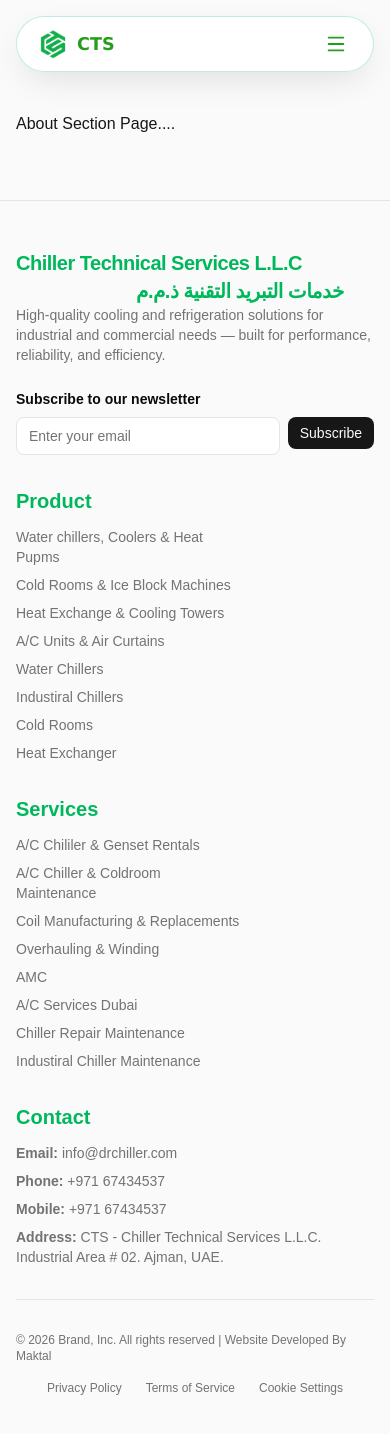
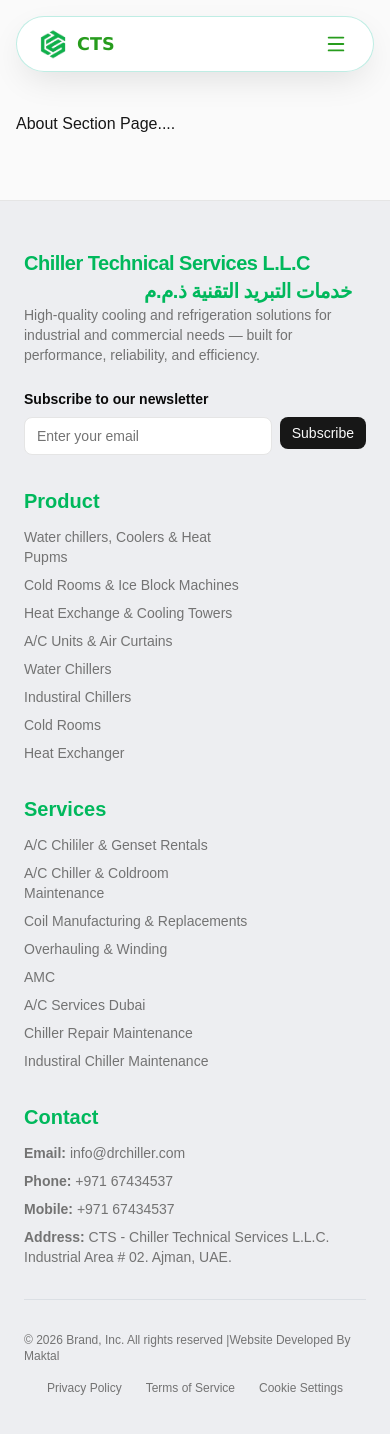
Before and after one commit to abints47/CTS-drchillar-project, a Next.js app: page /About in a window 390 px wide. Shown: the top 1434 px of the page. Built offline with nearby package versions, Linux system fonts and the light colour scheme.

Commit message:
Updated some issues in Home Section and make this site responsive

```diff
--- a/app/page.tsx
+++ b/app/page.tsx
@@ -9,7 +9,7 @@
 const IMAGES = [
   {
     id: '1',
-    src: '/images/asethetic-ac.jpg',
+    src: '/images/asethetic-ac.webp',
     alt: 'Mountains',
     title: 'Water Chillers, Coolers & Heat Pumps',
     description: 'High-efficiency and water chillers designed for reliable cooling of industrial and commercial appliances',
--- a/components/Footer.tsx
+++ b/components/Footer.tsx
@@ -6,10 +6,13 @@
 
 export default function Footer() {
   return (
-    <footer className="w-full border-t bg-gray-50-50 text-foreground">
-      <div className="container mx-auto px-4 py-12 md:px-6 lg:py-16">
-        <div className="grid grid-cols-1 gap-8 sm:grid-cols-2 md:grid-cols-5 lg:gap-12">
-          <div className="space-y-4 md:col-span-2">
+    <footer className="w-full border-t bg-[#e5e7eb]/60 text-foreground">
+      <div className="container mx-auto px-6 py-12 lg:px-12 lg:py-16">
+        {/* Main Columns Grid Layout */}
+        <div className="grid grid-cols-1 gap-8 sm:grid-cols-2 lg:grid-cols-[1.4fr_1fr_1.2fr_1.3fr] lg:gap-10">
+
+          {/* Brand & Description Column */}
+          <div className="space-y-4">
             <Link href="/" className="text-xl font-bold tracking-tight text-[#00b85c]">
               Chiller Technical Services L.L.C <section className="pl-30">خدمات التبريد التقنية ذ.م.م</section>
             </Link>
@@ -33,6 +36,7 @@
             </div>
           </div>
 
+          {/* Products Column */}
           <div className="space-y-3">
             <h4 className="text-xl font-semibold text-[#00b85c]">Product</h4>
             <ul className="space-y-2 text-sm text-muted-foreground">
@@ -81,6 +85,7 @@
             </ul>
           </div>
 
+          {/* Services Column */}
           <div className="space-y-3">
             <h4 className="text-xl font-semibold text-[#00b85c]">Services</h4>
             <ul className="space-y-2 text-sm text-muted-foreground">
@@ -129,6 +134,7 @@
             </ul>
           </div>
 
+          {/* Contact Column */}
           <div className="space-y-3">
             <h4 className="text-xl font-semibold text-[#00b85c]">Contact</h4>
             <ul className="space-y-2 text-sm text-muted-foreground">
@@ -177,10 +183,13 @@
           </div>
         </div>
 
-        <div className="my-8 border-t border-border" />
+        <div className="my-8 border-t border-gray-300/60" />
 
+        {/* Bottom Bar Section */}
         <div className="flex flex-col items-center justify-between gap-4 text-xs text-muted-foreground sm:flex-row">
-          <p>&copy; {new Date().getFullYear()} Brand, Inc. All rights reserved |<span><Link href={"https://maktalseo.com/"}> Website Developed By Maktal</Link>  </span></p>
+          <p>&copy; {new Date().getFullYear()} Brand, Inc. All rights reserved |<span><Link href={"https://maktalseo.com/"} target="_blank" className="hover:text-foreground transition-colors">
+            Website Developed By Maktal
+          </Link> </span></p>
 
           <div className="flex gap-6">
             <Link href="#privacy" className="hover:text-foreground transition-colors">
```
